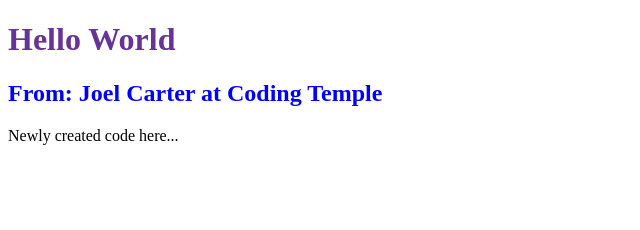
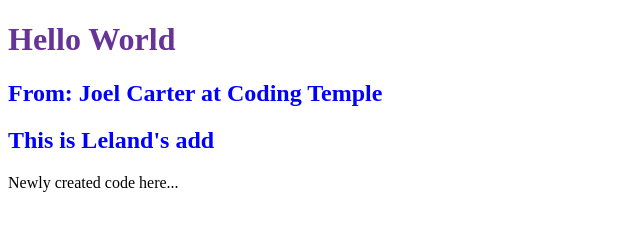
Before and after one commit to CodingTemple/githubtest-july2020, a plain HTML site: page index.html in a window 1280 px wide. Shown: the whole page, without its empty margins (0-640 px from the left). Drawn offline with Linux system fonts and the light colour scheme.

Commit message:
lee's add

```diff
--- a/index.html
+++ b/index.html
@@ -9,6 +9,7 @@
 <body>
     <h1>Hello World</h1>
     <h2>From: Joel Carter at Coding Temple</h2>
+    <h2>This is Leland's add</h2>
 
     <!--This was added from my personal Fork-->
     <p>Newly created code here...</p>
```
